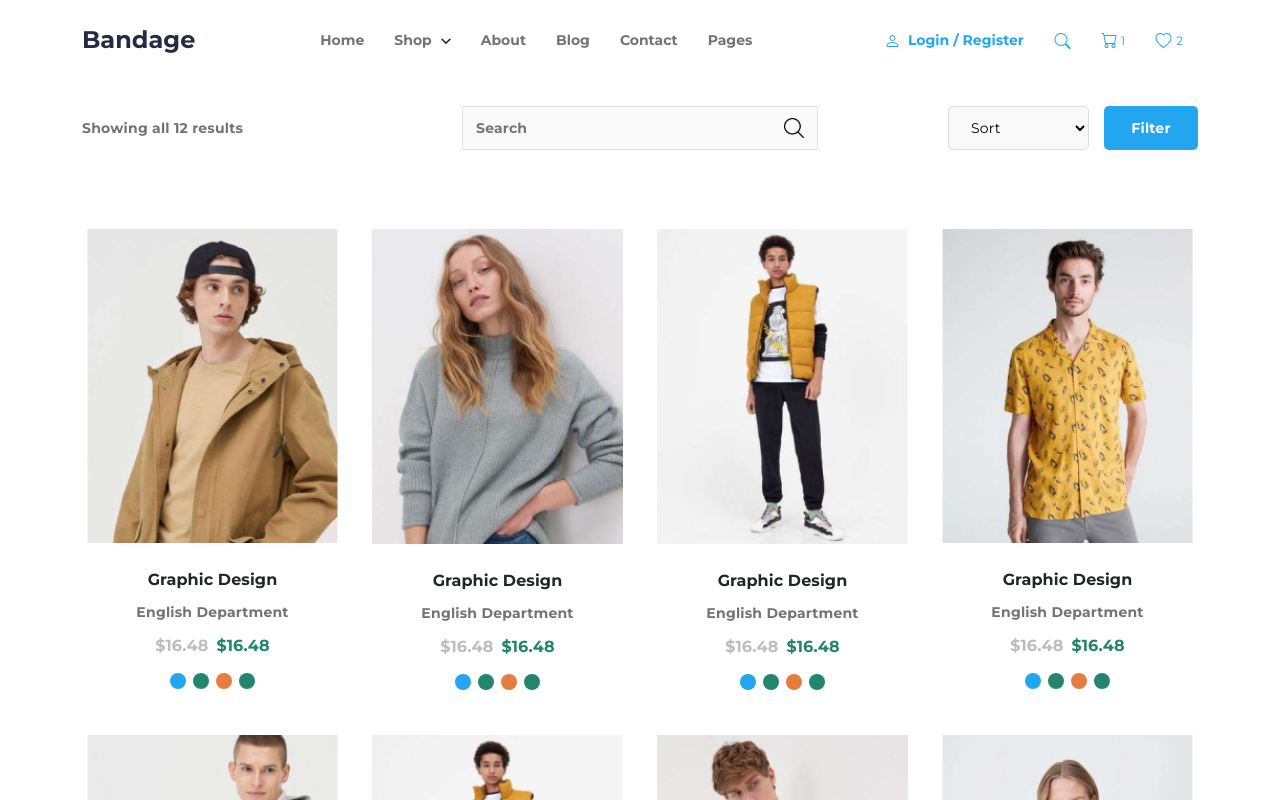
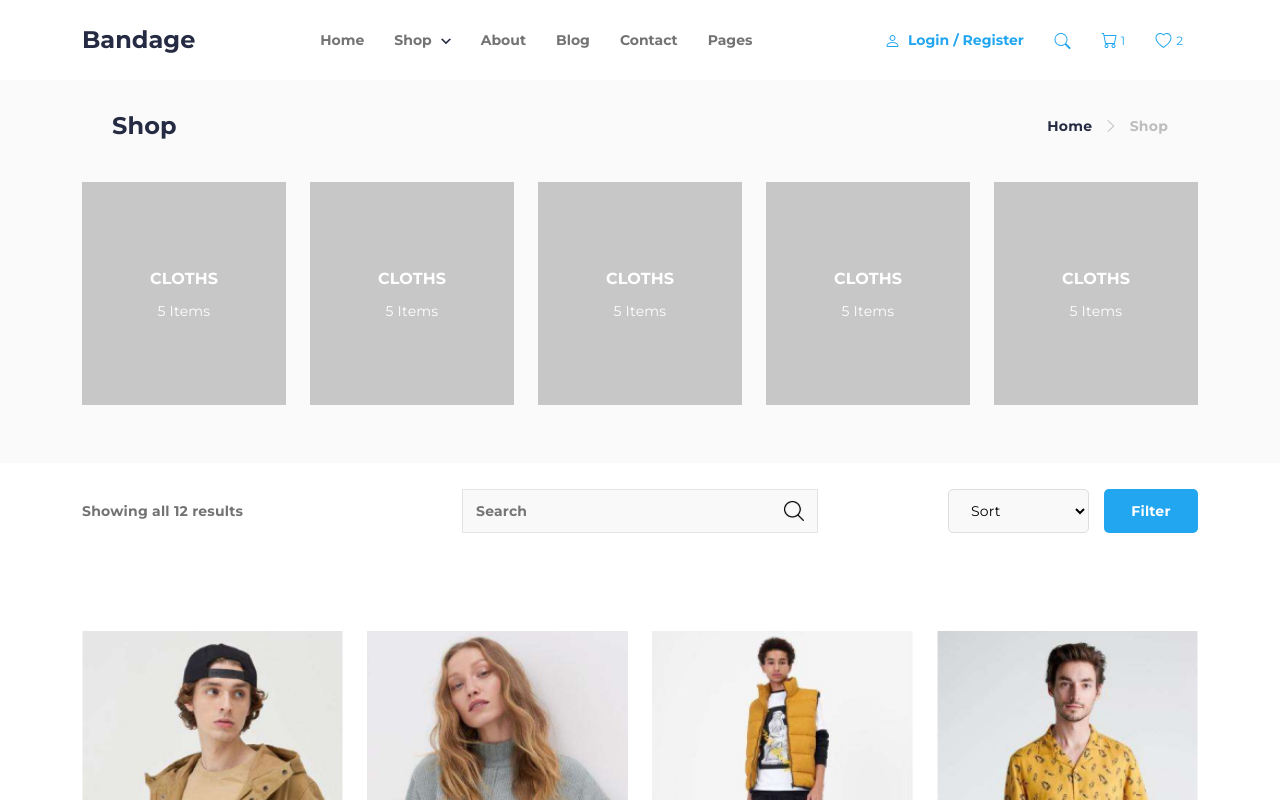
Before and after one commit to Aziz3010/Small-e-commerce, a React (Create React App) app: page /shop in a window 1280 px wide. Shown: the top 800 px of the page. Built offline with nearby package versions, Linux system fonts and the light colour scheme.

Commit message:
update on shop page

```diff
--- a/src/Components/ProductCard/ProductCard.css
+++ b/src/Components/ProductCard/ProductCard.css
@@ -15,19 +15,16 @@
     font-weight: 700;
     font-size: 16px;
     line-height: 24px;
-    letter-spacing: .1px;
+    letter-spacing: 0.1px;
+    color: #252B42;
 }
 
-.ProductCard .product_details a {
+.ProductCard .product_details p {
     margin-top: 10px;
     font-size: 14px;
     font-weight: 700;
     line-height: 24px;
     letter-spacing: .2px;
-    color: #737373;
-}
-
-.ProductCard .product_details a:hover {
     color: #737373;
 }
 
--- a/src/Components/ProductCard/ProductCard.jsx
+++ b/src/Components/ProductCard/ProductCard.jsx
@@ -2,23 +2,23 @@ import React from 'react';
 import './ProductCard.css';
 import { Link } from 'react-router-dom';
 
-const ProductCard = ({ image, title, category, price, currentPrice, colors }) => {
-  return <div className='ProductCard'>
+const ProductCard = ({ id, image, title, category, price, currentPrice, colors }) => {
+  return <Link to={`/shop/${id}`} className='ProductCard'>
     <div className="image_box">
       <img src={image} alt={title} />
     </div>
     <div className="product_details">
       <h5>{title}</h5>
-      <Link to="/">{category}</Link>
+      <p>{category}</p>
       <div className="prices">
         <p className='price'>${price}</p>
         <p className='currentPrice'>${currentPrice}</p>
       </div>
       <div className="colors_box">
-        {colors.map((ele, index) => <div key={index} style={{'backgroundColor': `${ele}`}}></div>)}
+        {colors.map((ele, index) => <div key={index} style={{ 'backgroundColor': `${ele}` }}></div>)}
       </div>
     </div>
-  </div>
+  </Link>
 }
 
 export default ProductCard;
--- a/src/Pages/Layout/Layout.jsx
+++ b/src/Pages/Layout/Layout.jsx
@@ -9,9 +9,6 @@ const Layout = () => {
         <Navbar />
         <main>
             <View />
-            {/* after navbar */}
-            {/* products */}
-            {/* product details */}
         </main>
         <Brands />
         <Footer />
--- a/src/Pages/Product/Product.jsx
+++ b/src/Pages/Product/Product.jsx
@@ -1,9 +1,19 @@
-import React from 'react'
+import React from 'react';
+import {useParams} from 'react-router-dom';
+import Products from '../../ProductsAPI.js'
 
 const Product = () => {
-  return (
-    <div>Product</div>
-  )
+  const {id} = useParams();
+  // console.log(Products[id]);
+
+  return <section className='productDetails'>
+    <div className="container">
+      <div className="row">
+        <div className="col-md-6"><div className="left"></div></div>
+        <div className="col-md-6"><div className="right"></div></div>
+      </div>
+    </div>
+  </section>
 }
 
 export default Product
--- a/src/Pages/Shop/Shop.css
+++ b/src/Pages/Shop/Shop.css
@@ -1,3 +1,97 @@
+.shop .shop_categories {
+    background-color: #FAFAFA;
+}
+
+.shop .shop_categories .top_part {
+    display: flex;
+    justify-content: space-between;
+    align-items: center;
+    padding: 30px;
+}
+
+.shop .shop_categories .top_part h3 {
+    font-weight: 700;
+    font-size: 24px;
+    line-height: 32px;
+    letter-spacing: 0.1px;
+    color: #252B42;
+    margin: 0;
+}
+
+.shop .shop_categories .top_part .routes {
+    display: flex;
+    justify-content: center;
+    align-items: center;
+    width: fit-content;
+    gap: 15px;
+}
+
+.shop .shop_categories .top_part .routes img {
+    height: 12px;
+}
+
+.shop .shop_categories .top_part .routes p {
+    margin: 0;
+    font-weight: 700;
+    font-size: 14px;
+    line-height: 24px;
+    letter-spacing: 0.2px;
+}
+
+.shop .shop_categories .top_part .routes :first-child {
+    color: #252B42;
+}
+
+.shop .shop_categories .top_part .routes :last-child {
+    color: #BDBDBD;
+}
+
+.shop .shop_categories .categories {
+    display: flex;
+    justify-content: space-between;
+    align-items: center;
+    flex-direction: row;
+    flex-wrap: wrap;
+    padding-bottom: 48px;
+}
+
+.shop .shop_categories .category {
+    background-image: url(../../assets/category.jpg);
+    width: 204px;
+    margin: 10px 0px;
+    height: 223px;
+}
+
+.shop .shop_categories .category a {
+    display: flex;
+    justify-content: center;
+    align-items: center;
+    flex-direction: column;
+    width: 100%;
+    height: 100%;
+}
+
+.shop .shop_categories .category a h5 {
+    font-weight: 700;
+    font-size: 16px;
+    line-height: 24px;
+    letter-spacing: 0.1px;
+    color: #FFFFFF;
+    text-transform: uppercase;
+    margin: 0;
+}
+
+.shop .shop_categories .category a p {
+    margin: 10px 0 0 0;
+    font-weight: 400;
+    font-size: 14px;
+    line-height: 20px;
+    letter-spacing: 0.2px;
+    color: #fff;
+}
+
+
+
 .shop .shop_top {
     padding: 13px 0;
     align-items: center;
@@ -143,6 +237,22 @@
     }
 }
 
+@media only screen and (max-width: 456px) {
+    .shop .shop_categories .category {
+        width: 100%;
+    }
+}
+
+@media only screen and (max-width: 375px) {
+    .shop .shop_categories .top_part {
+        flex-direction: column;
+    }
+
+    .shop .shop_categories .top_part h3 {
+        margin-bottom: 70px;
+    }
+}
+
 .shop .shop_allProducts {
     margin-top: 48px;
 }
--- a/src/Pages/Shop/Shop.jsx
+++ b/src/Pages/Shop/Shop.jsx
@@ -4,12 +4,68 @@ import Products from "../../ProductsAPI.js";
 import searchIcon from "../../assets/search-inp.svg";
 import menuGridIcon from "../../assets/menuGrid.svg";
 import listGridIcon from "../../assets/listGrid.svg";
+import arrow2Icon from "../../assets/arrow2.svg";
+import { Link } from "react-router-dom";
+
 import "./Shop.css";
 
 const Shop = () => {
   return <section className='shop'>
+
+    {/* categories */}
+    <div className="shop_categories">
+      <div className="container">
+
+        <div className="row">
+          <div className="col-12">
+            <div className="top_part">
+              <h3>Shop</h3>
+              <div className="routes">
+                <p>Home</p>
+                <img src={arrow2Icon} alt="arrow2" />
+                <p>Shop</p>
+              </div>
+            </div>
+          </div>
+        </div>
+
+        <div className="categories">
+          <div className="category">
+            <Link to="/">
+              <h5>cloths</h5>
+              <p>5 Items</p>
+            </Link>
+          </div>
+          <div className="category">
+            <Link to="/">
+              <h5>cloths</h5>
+              <p>5 Items</p>
+            </Link>
+          </div>
+          <div className="category">
+            <Link to="/">
+              <h5>cloths</h5>
+              <p>5 Items</p>
+            </Link>
+          </div>
+          <div className="category">
+            <Link to="/">
+              <h5>cloths</h5>
+              <p>5 Items</p>
+            </Link>
+          </div>
+          <div className="category">
+            <Link to="/">
+              <h5>cloths</h5>
+              <p>5 Items</p>
+            </Link>
+          </div>
+        </div>
+      </div>
+    </div>
+
+    {/* allProducts  */}
     <div className='container'>
-
       <div className="row shop_top">
         <div className="col-lg-4 col-md-4 col-sm-6">
           <div className="feature">
@@ -18,12 +74,14 @@ const Shop = () => {
         </div>
 
         <div className="col-lg-4 col-md-4 col-sm-6">
+
           <div className="feature search_box">
             <form>
-              <input type="search" placeholder='Search'/>
+              <input type="search" placeholder='Search' />
               <img src={searchIcon} alt="search icon" />
             </form>
           </div>
+
           <div className="feature grid_box">
             <h6>Views:</h6>
             <div className="views">
@@ -31,6 +89,7 @@ const Shop = () => {
               <div><img src={listGridIcon} alt="listGrid" /></div>
             </div>
           </div>
+
         </div>
 
         <div className="col-lg-4 col-md-4 col-sm-6">
@@ -45,12 +104,11 @@ const Shop = () => {
         </div>
 
       </div>
-
       <div className="row shop_allProducts">
         {Products.map((product, index) => {
           return (
             <div key={index} className="col-lg-3 col-md-4 col-sm-6 col-12">
-              <ProductCard image={product.image} title={product.title} category={product.category} price={product.price} currentPrice={product.currentPrice} colors={product.colors} />
+              <ProductCard id={index} image={product.image} title={product.title} category={product.category} price={product.price} currentPrice={product.currentPrice} colors={product.colors} />
             </div>
           )
         })}
```
Also changed, not shown: src/assets/arrow2.svg (added), src/assets/category.jpg (added), src/index.css (line endings or trailing spaces).
